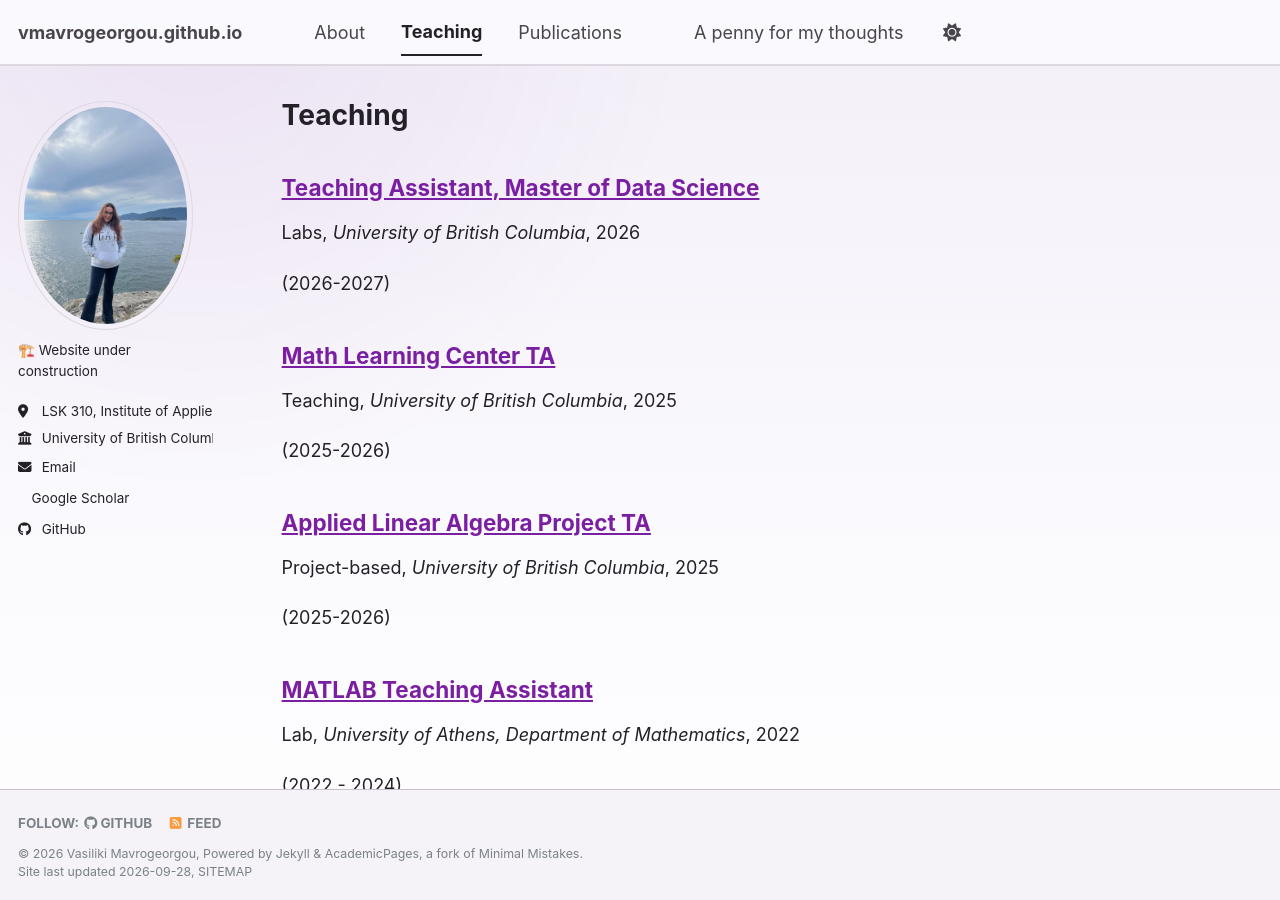
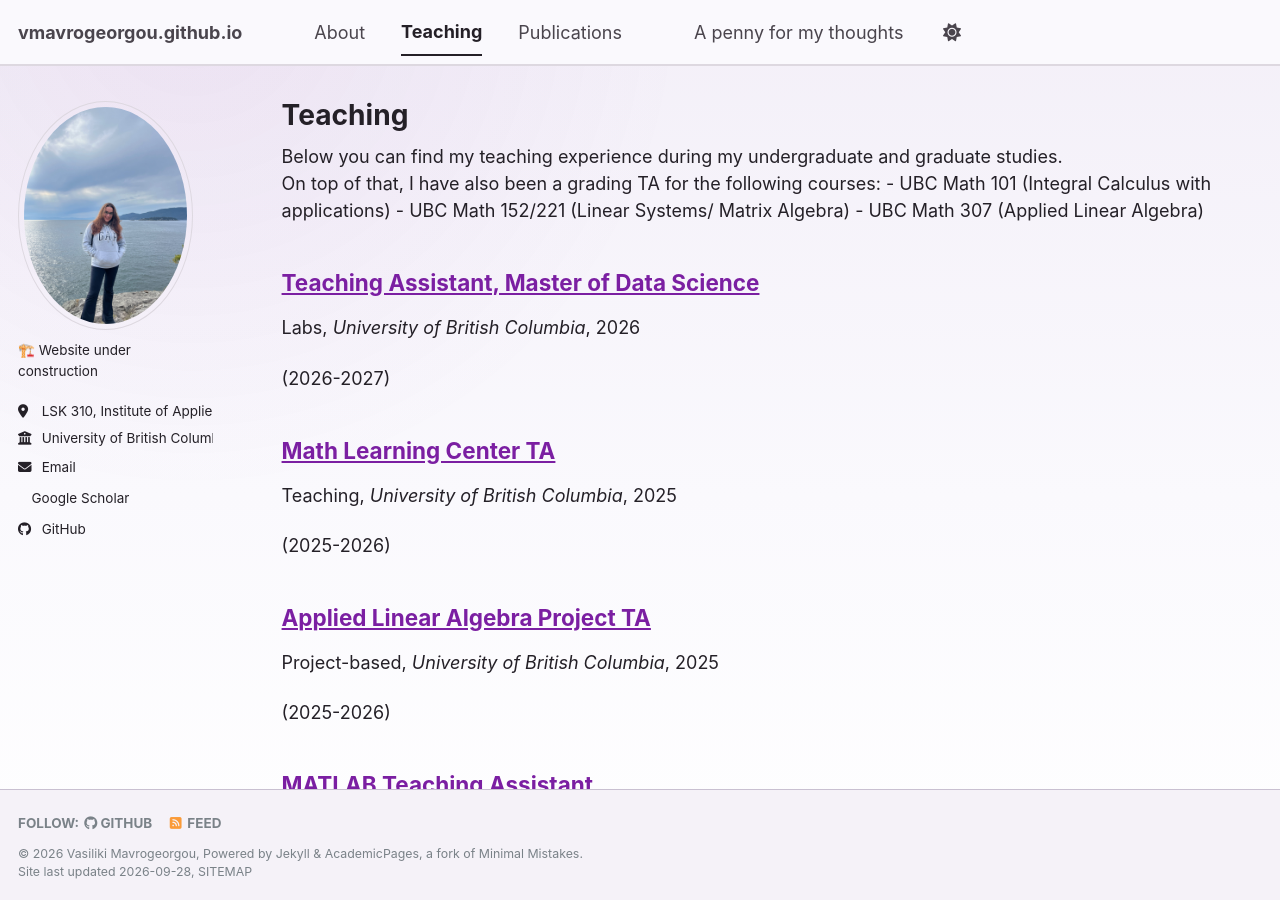
Before and after one commit to vmavrogeorgou/vmavrogeorgou.github.io, a Jekyll site: the page built from _pages/teaching.html, in a window 1280 px wide and 900 px high. Built offline with Jekyll 4.4.1, drawn with Linux system fonts in a browser that asks for light colours; a style sheet for code colours, icons or effects is not loaded.

Commit message:
Update teaching.html with teaching experience details
Added teaching experience and TA roles to the teaching page.

```diff
--- a/_pages/teaching.html
+++ b/_pages/teaching.html
@@ -5,6 +5,14 @@ permalink: /teaching/
 author_profile: true
 ---
 
+Below you can find my teaching experience during my undergraduate and graduate studies.
+<br>
+
+On top of that, I have also been a grading TA for the following courses:
+- UBC Math 101 (Integral Calculus with applications)
+- UBC Math 152/221 (Linear Systems/ Matrix Algebra)
+- UBC Math 307 (Applied Linear Algebra)
+
 {% include base_path %}
 
 {% for post in site.teaching reversed %}
```
